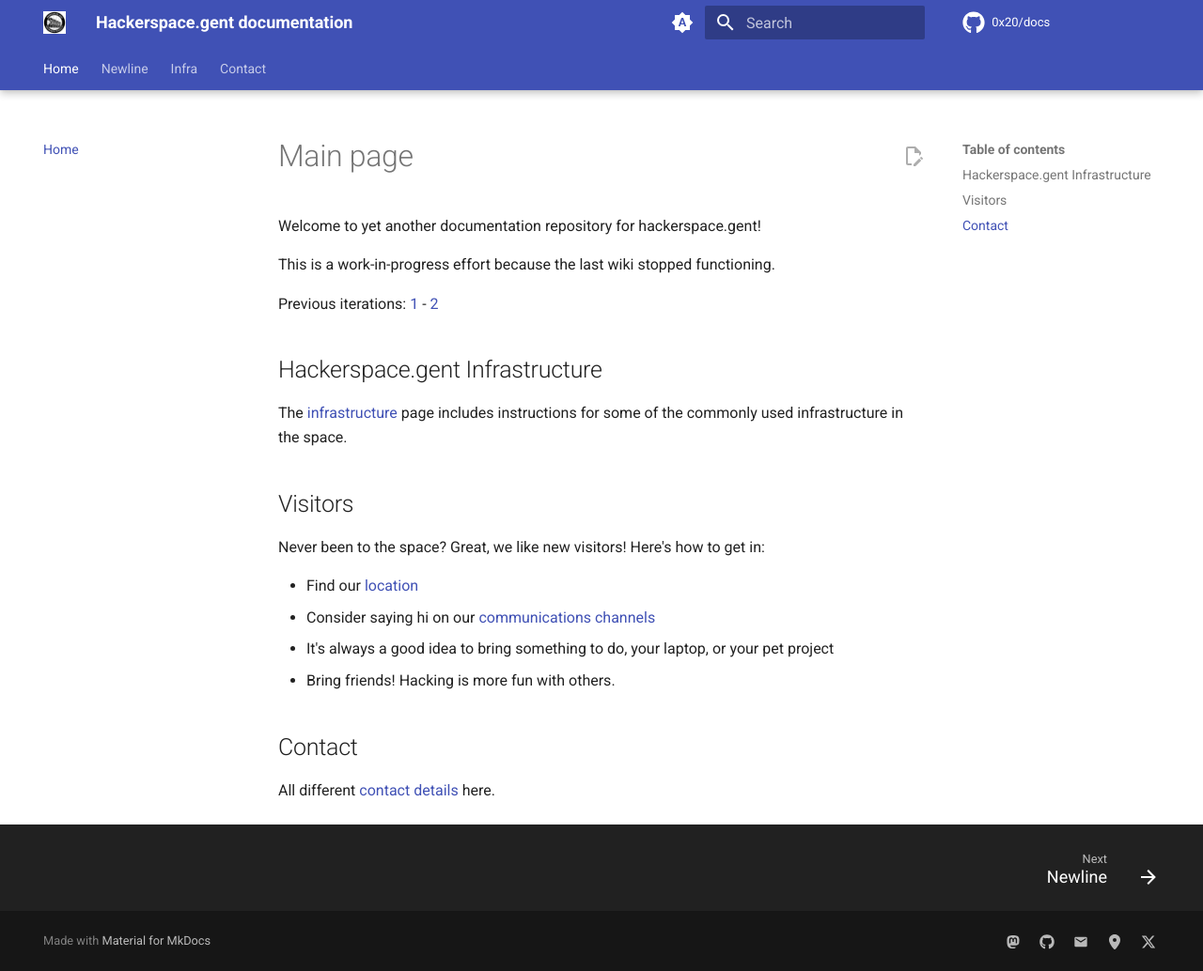
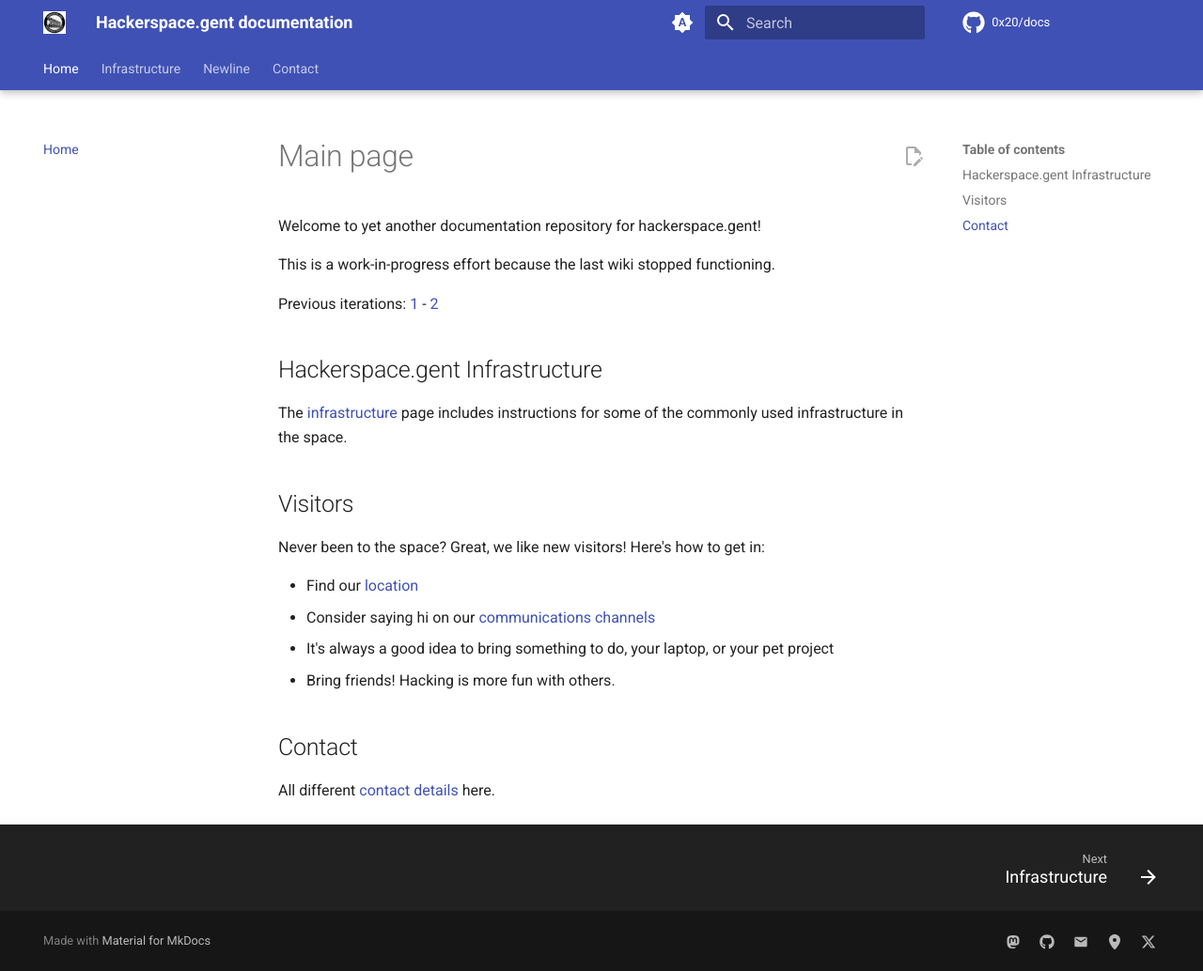
Before and after one commit to 0x20/docs, an MkDocs documentation site: the page built from docs/index.md, in a window 1280 px wide and 1034 px high. Shown: the whole window at 94% size. Built offline with MkDocs 1.6.1 and Material for MkDocs 9.7.7, drawn with Linux system fonts in a browser that asks for light colours; comment, search, counter and statistics services are not loaded.

Commit message:
Update top menu

```diff
--- a/mkdocs.yml
+++ b/mkdocs.yml
@@ -7,8 +7,7 @@ edit_uri: blob/main/docs/
 
 nav:
 - Home: index.md
-- Newline: newline.md
-- Infra:
+- Infrastructure:
   - infra/index.md
   - Bar: infra/bar.md
   - Door access: infra/door_access.md
@@ -17,6 +16,7 @@ nav:
   - Drinks: infra/drinks.md
   - Flappers doorbell: infra/flappers_doorbell.md
   - Stadsmakers: infra/stadsmakers.md
+- Newline: newline.md
 - Contact: comms.md
 theme:
   name: material
```
